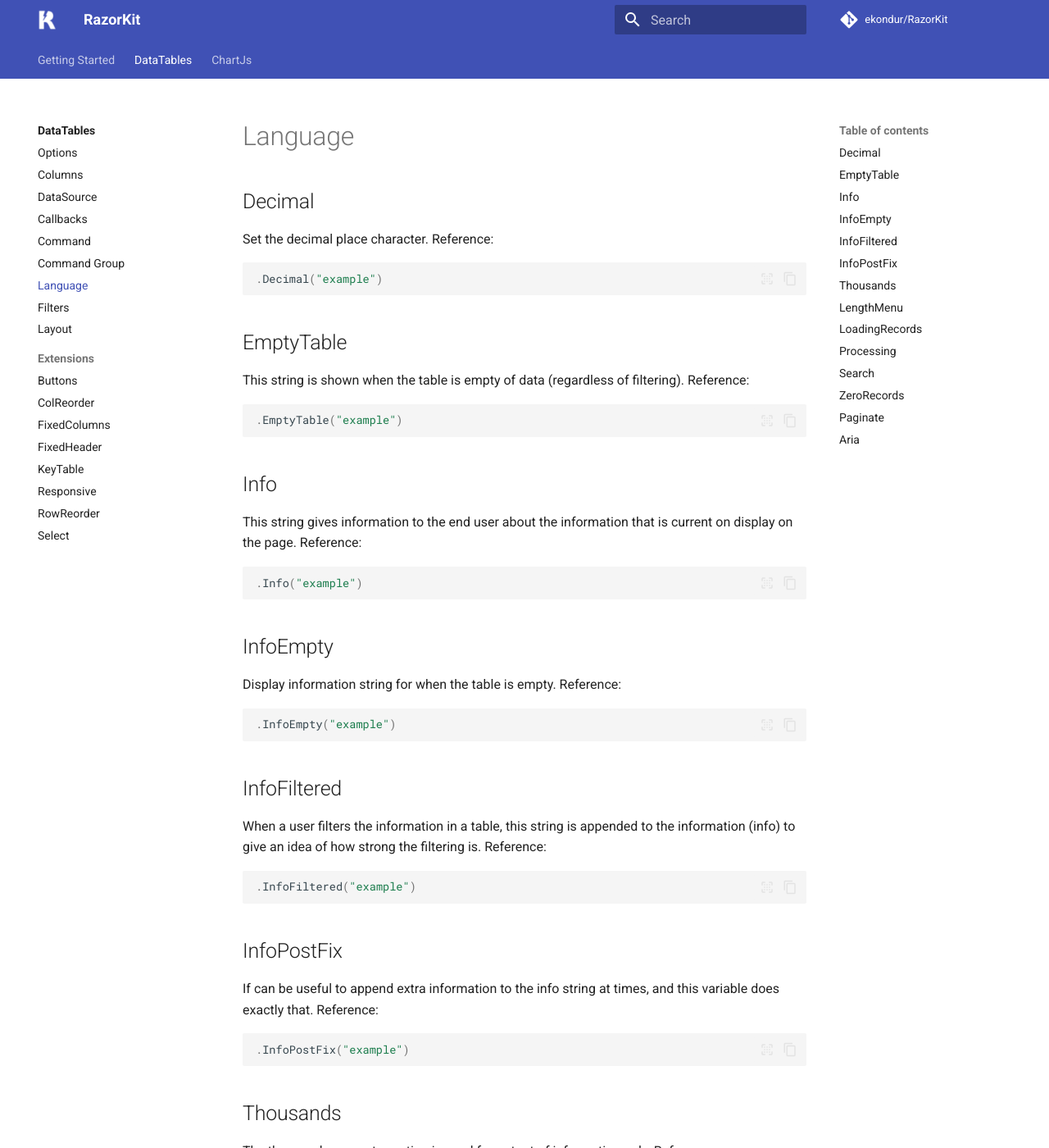
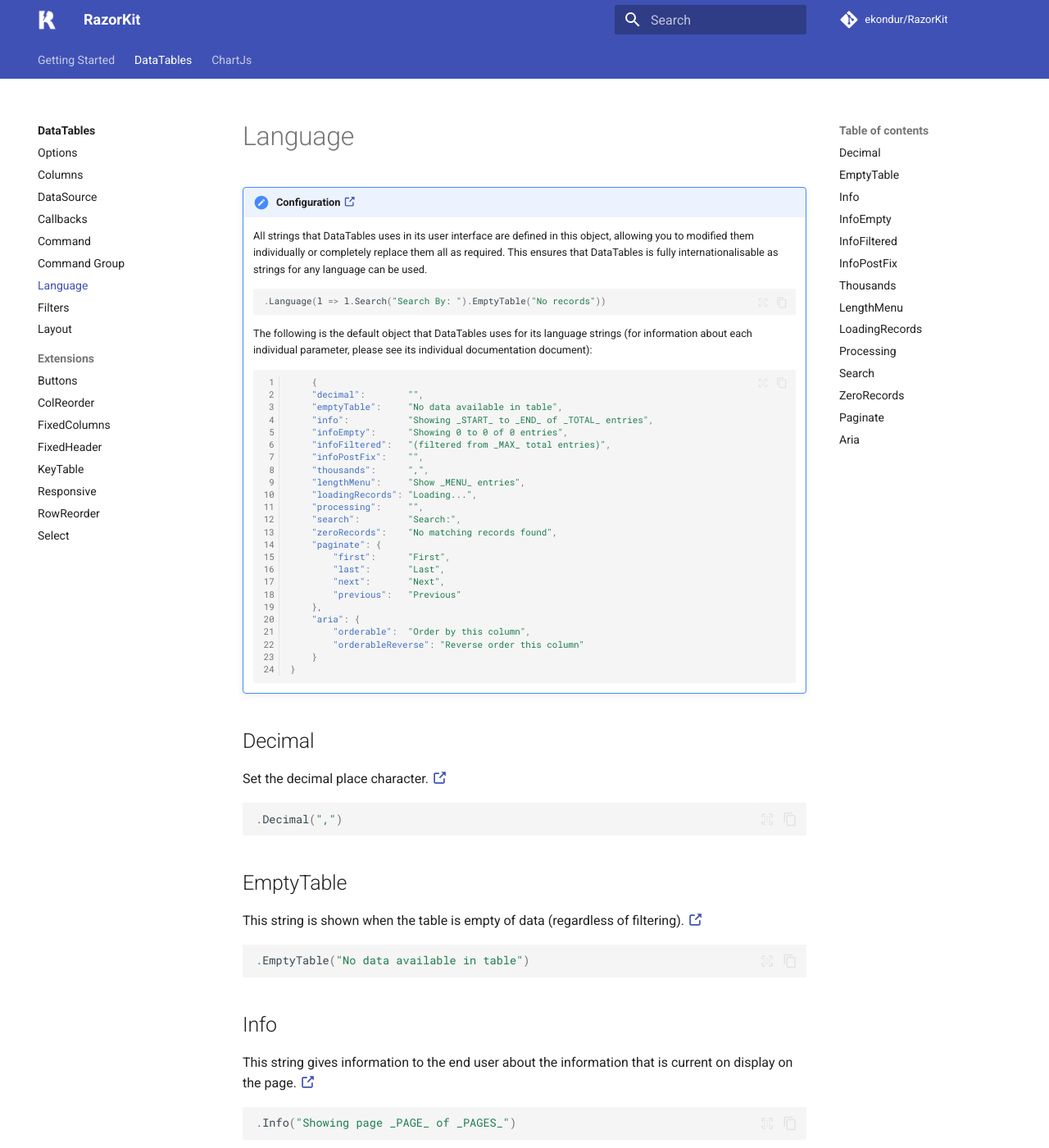
Before and after one commit to ekondur/RazorKit, an MkDocs documentation site: the page built from docs/datatables/language.md, in a window 1280 px wide and 1400 px high. Shown: the whole window at 82% size. Built offline with MkDocs 1.6.1 and Material for MkDocs 9.7.7, drawn with Linux system fonts in a browser that asks for light colours; comment, search, counter and statistics services are not loaded; some of the changed text lies outside the part shown.

Commit message:
language doc

````diff
--- a/docs/datatables/language.md
+++ b/docs/datatables/language.md
@@ -1,83 +1,120 @@
+
+!!! note "Configuration [:octicons-link-external-16:](https://datatables.net/reference/option/language)"
+	All strings that DataTables uses in its user interface are defined in this object, allowing you to modified them individually or completely replace them all as required.
+	This ensures that DataTables is fully internationalisable as strings for any language can be used.
+
+	```csharp
+	.Language(l => l.Search("Search By: ").EmptyTable("No records"))
+	```
+
+	The following is the default object that DataTables uses for its language strings (for information about each individual parameter, please see its individual documentation document):
+	```json linenums="1"
+		{
+		"decimal":        "",
+		"emptyTable":     "No data available in table",
+		"info":           "Showing _START_ to _END_ of _TOTAL_ entries",
+		"infoEmpty":      "Showing 0 to 0 of 0 entries",
+		"infoFiltered":   "(filtered from _MAX_ total entries)",
+		"infoPostFix":    "",
+		"thousands":      ",",
+		"lengthMenu":     "Show _MENU_ entries",
+		"loadingRecords": "Loading...",
+		"processing":     "",
+		"search":         "Search:",
+		"zeroRecords":    "No matching records found",
+		"paginate": {
+			"first":      "First",
+			"last":       "Last",
+			"next":       "Next",
+			"previous":   "Previous"
+		},
+		"aria": {
+			"orderable":  "Order by this column",
+			"orderableReverse": "Reverse order this column"
+		}
+	}
+	```
+
 ## Decimal
-Set the decimal place character.  Reference:
+Set the decimal place character. [:octicons-link-external-16:](https://datatables.net/reference/option/language.decimal)
 ```csharp
-.Decimal("example")
+.Decimal(",")
 ```
 
 ## EmptyTable
-This string is shown when the table is empty of data (regardless of filtering).  Reference:
+This string is shown when the table is empty of data (regardless of filtering). [:octicons-link-external-16:](https://datatables.net/reference/option/language.emptyTable)
 ```csharp
-.EmptyTable("example")
+.EmptyTable("No data available in table")
 ```
 
 ## Info
-This string gives information to the end user about the information that is current on display on the page. Reference:
+This string gives information to the end user about the information that is current on display on the page. [:octicons-link-external-16:](https://datatables.net/reference/option/language.info)
 ```csharp
-.Info("example")
+.Info("Showing page _PAGE_ of _PAGES_")
 ```
 
 ## InfoEmpty
-Display information string for when the table is empty. Reference:
+Display information string for when the table is empty. [:octicons-link-external-16:](https://datatables.net/reference/option/language.infoEmpty)
 ```csharp
-.InfoEmpty("example")
+.InfoEmpty("No entries to show")
 ```
 
 ## InfoFiltered
-When a user filters the information in a table, this string is appended to the information (info) to give an idea of how strong the filtering is. Reference:
+When a user filters the information in a table, this string is appended to the information (info) to give an idea of how strong the filtering is. [:octicons-link-external-16:](https://datatables.net/reference/option/language.infoFiltered)
 ```csharp
-.InfoFiltered("example")
+.InfoFiltered(" - filtered from _MAX_ records")
 ```
 
 ## InfoPostFix
-If can be useful to append extra information to the info string at times, and this variable does exactly that. Reference:
+If can be useful to append extra information to the info string at times, and this variable does exactly that. [:octicons-link-external-16:](https://datatables.net/reference/option/language.infoPostFix)
 ```csharp
-.InfoPostFix("example")
+.InfoPostFix("All records shown are derived from real information.")
 ```
 
 ## Thousands
-The thousands separator option is used for output of information only. Reference:
+The thousands separator option is used for output of information only. [:octicons-link-external-16:](https://datatables.net/reference/option/language.thousands)
 ```csharp
-.Thousands("example")
+.Thousands(".")
 ```
 
 ## LengthMenu
-Detail the action that will be taken when the drop down menu for the pagination length option is changed. Reference:
+Detail the action that will be taken when the drop down menu for the pagination length option is changed. [:octicons-link-external-16:](https://datatables.net/reference/option/language.lengthMenu)
 ```csharp
-.LengthMenu("example")
+.LengthMenu("Display _MENU_ records")
 ```
 
 ## LoadingRecords
-This message is shown in an empty row in the table to indicate to the end user the the data is being loaded. Reference:
+This message is shown in an empty row in the table to indicate to the end user the the data is being loaded. [:octicons-link-external-16:](https://datatables.net/reference/option/language.loadingRecords)
 ```csharp
-.LoadingRecords("example")
+.LoadingRecords("Please wait, loading...")
 ```
 
 ## Processing
-Text that is displayed when the table is processing a user action (usually a sort command or similar). Reference:
+Text that is displayed when the table is processing a user action (usually a sort command or similar). [:octicons-link-external-16:](https://datatables.net/reference/option/language.processing)
 ```csharp
-.Processing("example")
+.Processing("DataTables is currently busy")
 ```
 
 ## Search
-Sets the string that is used for DataTables filtering input control. Reference:
+Sets the string that is used for DataTables filtering input control. [:octicons-link-external-16:](https://datatables.net/reference/option/language.search)
 ```csharp
-.Search("example")
+.Search("Filter records:")
 ```
 
 ## ZeroRecords
-Text shown inside the table records when the is no information to be displayed after filtering. Reference:
+Text shown inside the table records when the is no information to be displayed after filtering. [:octicons-link-external-16:](https://datatables.net/reference/option/language.zeroRecords)
 ```csharp
-.ZeroRecords("example")
+.ZeroRecords("No records to display")
 ```
 
 ## Paginate
-Pagination string used by DataTables for the built-in pagination control types. Reference:
+Pagination string used by DataTables for the built-in pagination control types. [:octicons-link-external-16:](https://datatables.net/reference/option/language.paginate)
 ```csharp
-.Paginate("example", "example", "example", "example")
+.Paginate("first", "last", "next", "previous")
 ```
 
 ## Aria
-Language strings used for WAI-ARIA specific attributes. Reference:
+Language strings used for WAI-ARIA specific attributes. [:octicons-link-external-16:](https://datatables.net/reference/option/language.aria)
 ```csharp
-.Aria("example", "example")
+.Aria(": Sort this column", ": Reverse sort this column")
 ```
--- a/mkdocs.yml
+++ b/mkdocs.yml
@@ -1,10 +1,11 @@
 site_name: RazorKit
 site_author: Emrah KONDUR
+site_description: RazorKit is a collection of lightweight, fluent-style Razor HTML helpers that make it easy for developers to integrate popular JavaScript libraries into their ASP.NET applications. With RazorKit, you can quickly implement features from libraries like Chart.js and DataTables, without the hassle of writing complex JavaScript or HTML code manually.
 repo_name: ekondur/RazorKit
 repo_url: https://github.com/ekondur/RazorKit
 theme:
     name: material
-    logo: rk-icon.png
+    logo: rk-logo-m.png
     favicon: rk-icon.png
     icon:
         repo: fontawesome/brands/git-alt
@@ -21,6 +22,7 @@ theme:
         - search.share
         - search.suggest
 markdown_extensions:
+  - admonition
   - pymdownx.highlight:
       anchor_linenums: true
       line_spans: __span
@@ -31,6 +33,10 @@ markdown_extensions:
   - attr_list
   - pymdownx.tabbed:
       alternate_style: true
+  - attr_list
+  - pymdownx.emoji:
+      emoji_index: !!python/name:material.extensions.emoji.twemoji
+      emoji_generator: !!python/name:material.extensions.emoji.to_svg
 extra:
   analytics:
     provider: google
````
Also changed, not shown: docs/datatables/options.md (+10 -4 lines), docs/index.md (+2 -2 lines), docs/rk-logo-m.png (added).
